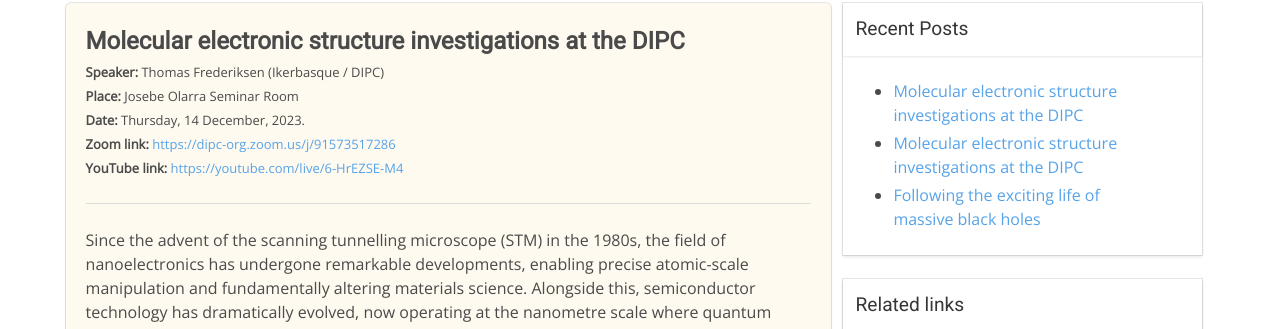
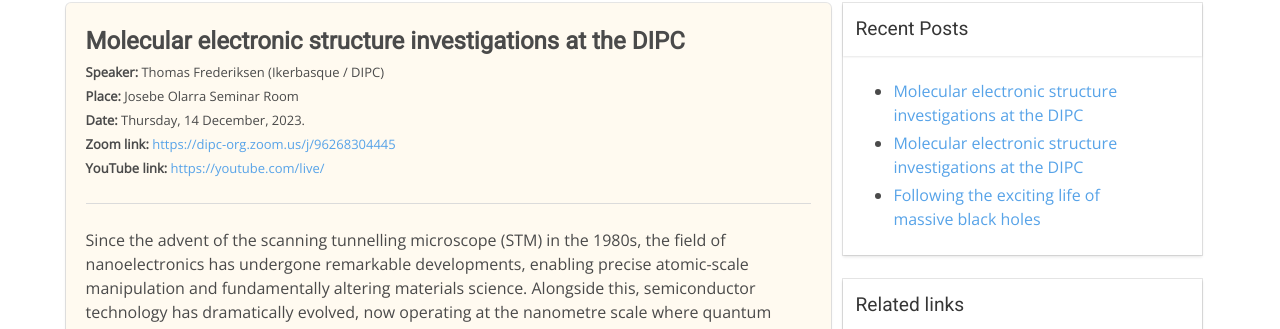
Before and after one commit to dipc-cc/community_seminars, a Jekyll site: the page built from _posts/2023-12-14-thomas.markdown, in a window 1280 px wide. Shown: the part 310-639 px from the top of the page. Built offline with Jekyll 4.4.1, drawn with Linux system fonts in a browser that asks for light colours; comment, search, counter and statistics services are not loaded; some of the changed lines change nothing that is shown.

Commit message:
changes zoom link

```diff
--- a/_posts/2023-12-14-thomas.markdown
+++ b/_posts/2023-12-14-thomas.markdown
@@ -4,8 +4,8 @@ speaker: Thomas Frederiksen (Ikerbasque / DIPC)
 place: Josebe Olarra Seminar Room
 title: "Molecular electronic structure investigations at the DIPC"
 date: "2023-12-14 12:00:00"
-zoom: https://dipc-org.zoom.us/j/91573517286
-youtube: https://youtube.com/live/6-HrEZSE-M4
+zoom: https://dipc-org.zoom.us/j/96268304445
+youtube: https://youtube.com/live/
 group: 2
 ---
 
```
